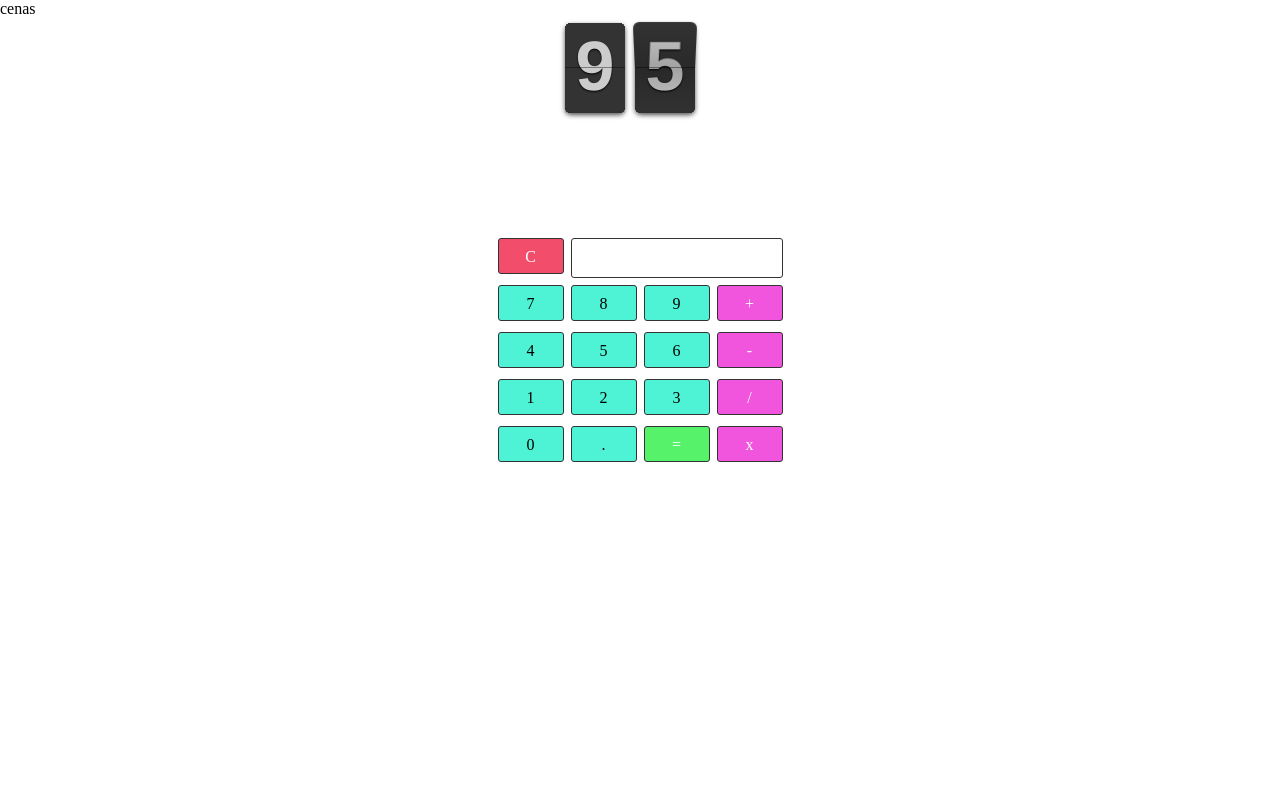
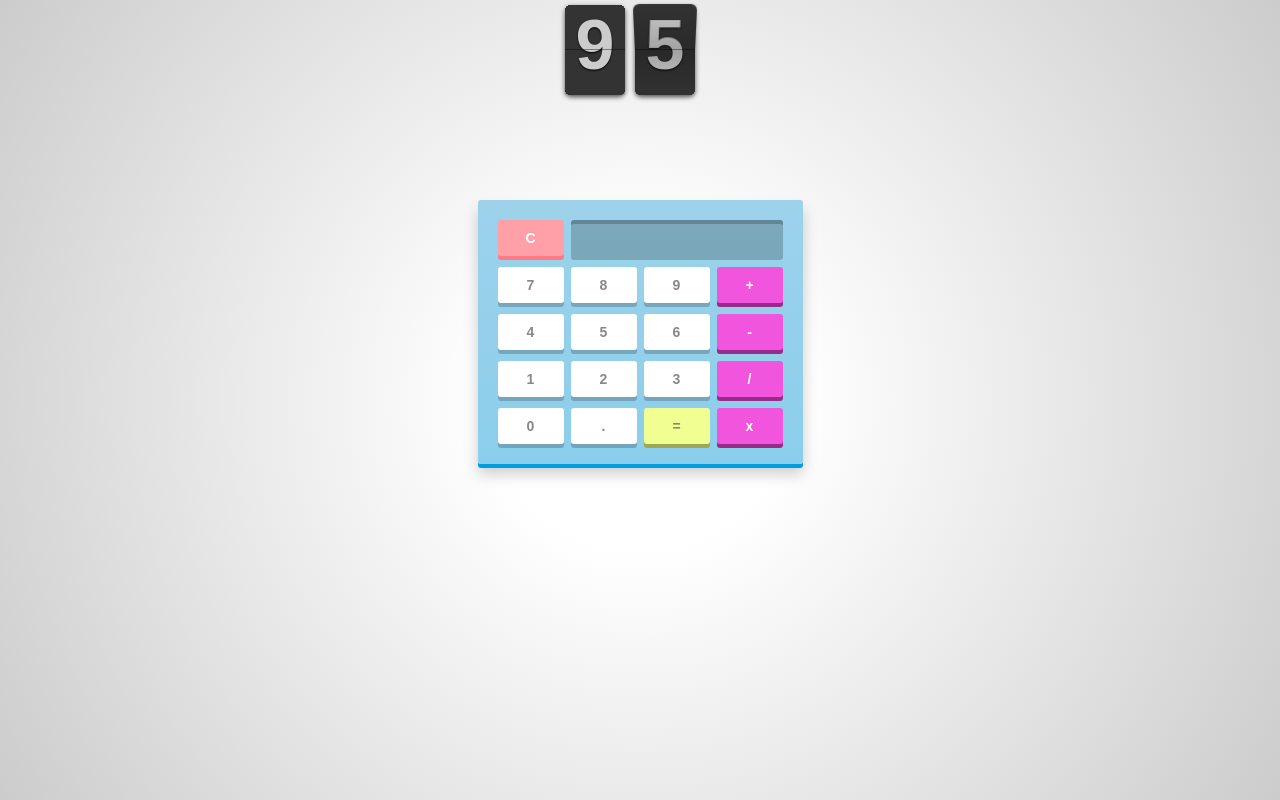
Before and after one commit to Moonlace/random_numbers, a plain HTML site: page index.html in a window 1280 px wide. Drawn offline with Linux system fonts and the light colour scheme.

Commit message:
css changes.

```diff
--- a/css/calc.css
+++ b/css/calc.css
@@ -2,6 +2,16 @@
 	margin: 0;
 	padding: 0;
 	box-sizing: border-box;
+
+	/* Better text styling */
+	font: bold 14px Arial, sans-serif;
+}
+
+html {
+	height: 100%;
+	background: white;
+	background: radial-gradient(circle, #fff 20%, #ccc);
+	background-size: cover;
 }
 
 #calculator {
@@ -11,7 +21,10 @@
 	margin: 100px auto;
 	padding: 20px 20px 9px;
 
+	background: #9dd2ea;
+	background: linear-gradient(#9dd2ea, #8bceec);
 	border-radius: 3px;
+	box-shadow: 0px 4px #009de4, 0px 10px 15px rgba(0, 0, 0, 0.2);
 }
 
 .top span.clear {
@@ -26,11 +39,15 @@
 
 	padding: 0 10px;
 
+	background: rgba(0, 0, 0, 0.2);
 	border-radius: 3px;
-	border: 1px solid #333333;
+	box-shadow: inset 0px 4px rgba(0, 0, 0, 0.2);
 
+	/* Typography */
 	font-size: 17px;
 	line-height: 40px;
+	color: white;
+	text-shadow: 1px 1px 2px rgba(0, 0, 0, 0.2);
 	text-align: right;
 	letter-spacing: 1px;
 }
@@ -49,10 +66,11 @@
 
 	background: white;
 	border-radius: 3px;
-	border: 1px solid #333333;
+	box-shadow: 0px 4px rgba(0, 0, 0, 0.2);
 
 	margin: 0 7px 11px 0;
 
+	color: #888;
 	line-height: 36px;
 	text-align: center;
 
@@ -62,25 +80,60 @@
 }
 
 .keys span.operator {
+	background: #f255dd;
+	color: white;
+	margin-right: 0;
+	box-shadow: 0px 4px #962C88;
+}
+
+.keys span.eval {
+	background: #f1ff92;
+	box-shadow: 0px 4px #9da853;
+	color: #888e5f;
+}
+
+.top span.clear {
+	background: #ff9fa8;
+	box-shadow: 0px 4px #ff7c87;
+	color: white;
+}
+
+.keys span:hover {
+	background: #9c89f6;
+	box-shadow: 0px 4px #6b54d3;
+	color: white;
+}
+
+.keys span.eval:hover {
+	background: #abb850;
+	box-shadow: 0px 4px #717a33;
+	color: #ffffff;
+}
+
+.top span.clear:hover {
+	background: #f68991;
+	box-shadow: 0px 4px #d3545d;
+	color: white;
+}
+
+.keys span.operator:hover {
+	background: #962c88;
+	box-shadow: 0px 4px #54184c;
+	color: white;
 	margin-right: 0;
 }
 
-.keys span {
-	background: #4EF2D4;
-	color: black;
+.keys span:active {
+	box-shadow: 0px 0px #6b54d3;
+	top: 4px;
 }
 
-.top span.clear {
-	background: #F24E6C;
-	color: white;
+.keys span.eval:active {
+	box-shadow: 0px 0px #717a33;
+	top: 4px;
 }
 
-.keys span.eval {
-	background: #55F26A;
-	color: white;
+.top span.clear:active {
+	top: 4px;
+	box-shadow: 0px 0px #d3545d;
 }
-
-.keys span.operator {
-	background: #F255DD;
-	color: white;
-}
--- a/index.html
+++ b/index.html
@@ -7,9 +7,8 @@
 		<link rel="stylesheet" href="css/counter.css">
 	</head>
 	<body>
-		<label id="score">cenas</label>
+		<label id="score"></label>
 		<div class="counter"></div>
-
 		<div id="calculator">
 			<div class="top">
 				<span class="clear">C</span>
```
